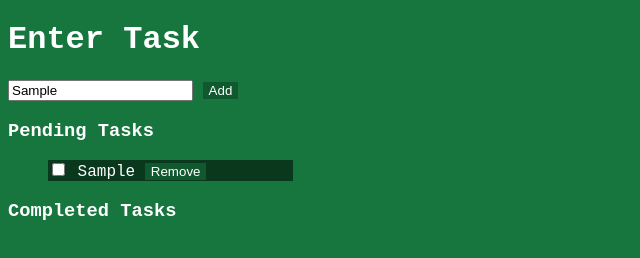
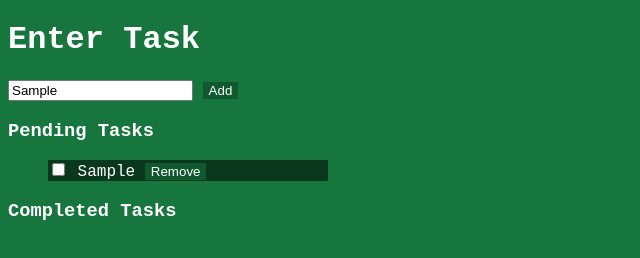
Before and after one commit to rgawick/todo_list, a plain HTML site: page index.html in a window 1280 px wide. Both pictures are taken after typing "Sample" into the empty fields and a click on the button "Add". Shown: the full height of the page, 0-640 px from the left. Drawn offline with Linux system fonts and the light colour scheme.

Commit message:
Update main.css

```diff
--- a/main.css
+++ b/main.css
@@ -2,7 +2,7 @@ li {
   list-style: none;
   color: white;
   background-color: #0a381d;
-  width: 20%
+  width: 280px;
 }
 button{
   background-color: #10592e;
```
